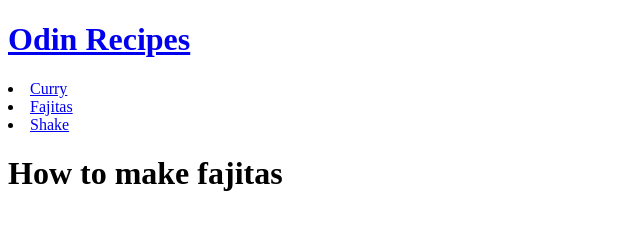
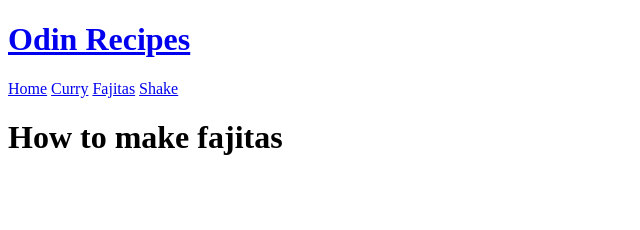
Before and after one commit to w19006674/odin-recipes, a plain HTML site: page recipes/fajitas.html in a window 1280 px wide. Shown: the whole page, without its empty margins (0-640 px from the left). Drawn offline with Linux system fonts and the light colour scheme.

Commit message:
updated nav to include fajitas

```diff
--- a/recipes/fajitas.html
+++ b/recipes/fajitas.html
@@ -7,9 +7,10 @@
     <body>
         <a href="../index.html"><h1>Odin Recipes</h1></a>
         <nav>
-            <li><a href="curry.html">Curry</a></li>
-            <li><a href="fajitas.html">Fajitas</a></li>
-            <li><a href="proteinshake.html">Shake</a></li>
+            <a href="../index.html">Home</a>
+            <a href="curry.html">Curry</a>
+            <a href="fajitas.html">Fajitas</a>
+            <a href="proteinshake.html">Shake</a>
         </nav>
         <h1>How to make fajitas</h1>
     </body>
```
Also changed, not shown: recipes/proteinshake.html (+1 -0 lines).
